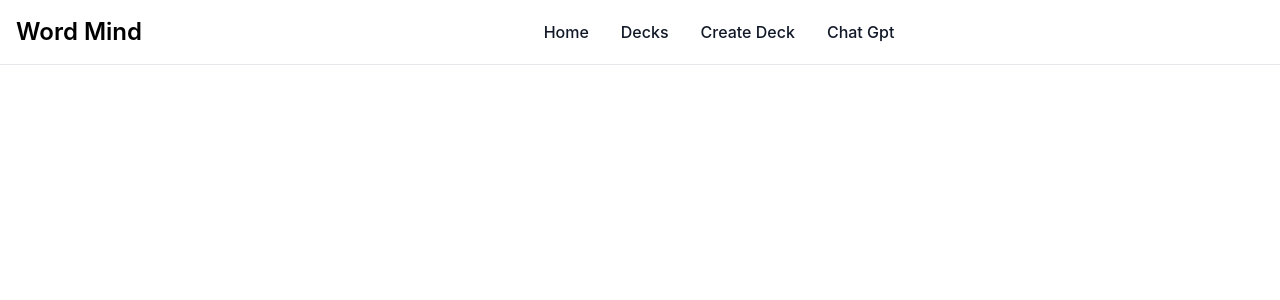
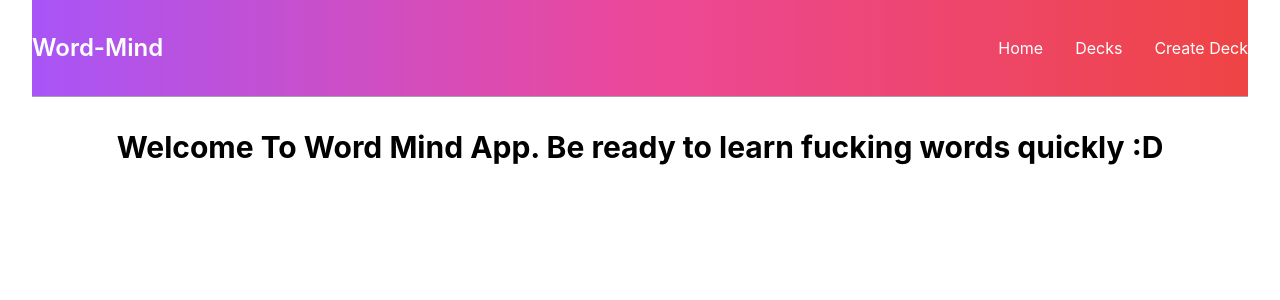
Before and after one commit to altuntas-mustafa/word-mind, a React (Create React App) app in the folder word-mind/: page / in a window 1280 px wide. Shown: the top 300 px of the page. Built offline with nearby package versions, Linux system fonts and the light colour scheme.

Commit message:
navbar and hamburger menu created

```diff
--- a/word-mind/src/App.js
+++ b/word-mind/src/App.js
@@ -1,63 +1,40 @@
 import React from 'react';
-import { BrowserRouter as Router, Routes, Route, Link } from 'react-router-dom';
+import { BrowserRouter as Router, Routes, Route } from 'react-router-dom';
 import { Provider } from 'react-redux';
 import store from '../src/redux/store';
+import './App.css';
+import Header from '../src/Components/JS/Header';
 import Deck from './Components/JS/Deck';
-import Flashcards from './Components/JS/Flashcards';
-import './App.css';
 import AddDeck from './Components/JS/AddDeck';
 import ChatGpt from './ExternalApi/ChatGpt';
+import Flashcards from './Components/JS/Flashcards';
 
 function App() {
   return (
     <Provider store={store}>
       <Router>
-
-          <nav className="bg-white dark:bg-gray-900 fixed w-full z-20 top-0 left-0 border-b border-gray-200 dark:border-gray-600">
-          <div className="max-w-screen-xl flex flex-wrap items-center justify-between mx-auto p-4">
-  <a href="https://flowbite.com/" className="flex items-center">
-      <span className="self-center text-2xl font-semibold whitespace-nowrap dark:text-white">Word Mind</span>
-  </a>
-  <div className="flex md:order-2">
-
-  </div>
-  <div className="items-center justify-between hidden w-full md:flex md:w-auto md:order-1" id="navbar-sticky">
-    <ul className="flex flex-col p-4 md:p-0 mt-4 font-medium border border-gray-100 rounded-lg bg-gray-50 md:flex-row md:space-x-8 md:mt-0 md:border-0 md:bg-white dark:bg-gray-800 md:dark:bg-gray-900 dark:border-gray-700">
-    <Routes>
+        <div className="container mx-auto mb-8 px-8">
+          <Header />
+          <h1 className="mt-8 text-center text-3xl font-bold">
+            Welcome To Word Mind App. Be ready to learn fucking words quickly :D
+          </h1>
+          <Routes>
             <Route path="/" element={<Home />} />
             <Route path="/decks" element={<Deck />} />
             <Route path="/createdecks" element={<AddDeck />} />
             <Route path="/chatgpt" element={<ChatGpt />} />
-            <Route path="/languages/:language/decks/:deckName" element={<Flashcards />} /> {/* Update this route */}
-            </Routes>
-      <li>
-        <Link href="#" className="block py-2 pl-3 pr-4 text-gray-900 rounded hover:bg-gray-100 md:hover:bg-transparent md:hover:text-blue-700 md:p-0 md:dark:hover:text-blue-500 dark:text-white dark:hover:bg-gray-700 dark:hover:text-white md:dark:hover:bg-transparent dark:border-gray-700" to={"/"}> Home</Link>
-      </li>
-      <li>
-        <Link href="#" className="block py-2 pl-3 pr-4 text-gray-900 rounded hover:bg-gray-100 md:hover:bg-transparent md:hover:text-blue-700 md:p-0 md:dark:hover:text-blue-500 dark:text-white dark:hover:bg-gray-700 dark:hover:text-white md:dark:hover:bg-transparent dark:border-gray-700" to={"/decks"} >Decks</Link>
-      </li>
-      <li>
-        <Link href="#" className="block py-2 pl-3 pr-4 text-gray-900 rounded hover:bg-gray-100 md:hover:bg-transparent md:hover:text-blue-700 md:p-0 md:dark:hover:text-blue-500 dark:text-white dark:hover:bg-gray-700 dark:hover:text-white md:dark:hover:bg-transparent dark:border-gray-700"to={"/createdecks"}> Create Deck </Link>
-      </li>
-      <li>
-        <Link href="#" className="block py-2 pl-3 pr-4 text-gray-900 rounded hover:bg-gray-100 md:hover:bg-transparent md:hover:text-blue-700 md:p-0 md:dark:hover:text-blue-500 dark:text-white dark:hover:bg-gray-700 dark:hover:text-white md:dark:hover:bg-transparent dark:border-gray-700" to={"/chatgpt"} >Chat Gpt </Link>
-      </li>
-
-    </ul>
-  </div>
-  </div>
-
-          </nav>
+            <Route path="/languages/:language/decks/:deckName" element={<Flashcards />} />
+          </Routes>
+        </div>
       </Router>
     </Provider>
   );
 }
 
 function Home() {
-
   return (
     <div>
-
+      {/* Your Home component content */}
     </div>
   );
 }
--- a/word-mind/src/Components/JS/Deck.js
+++ b/word-mind/src/Components/JS/Deck.js
@@ -54,48 +54,50 @@ const Deck = () => {
   }, []);
 
   return (
-    <div className="deck-container">
-      <h1 className="deck-title">Language Page</h1>
-      <div className="options">
-        <div className="toggle-container">
-          <label>
-            Random Order:{" "}
+    <div className="p-4">
+      <h1 className="text-2xl font-bold mb-4">Language Page</h1>
+      <div className="flex space-x-4 mb-4">
+        <div className="flex items-center">
+          <label className="flex items-center space-x-2">
             <input
               type="checkbox"
+              className="form-checkbox"
               checked={isRandomOrder}
               onChange={() => dispatch(setOrder(!isRandomOrder))}
             />
+            <span>Random Order</span>
           </label>
-          <label>
-            Random Sidee:{" "}
+        </div>
+        <div className="flex items-center">
+          <label className="flex items-center space-x-2">
             <input
               type="checkbox"
+              className="form-checkbox"
               checked={isFrontDisplayed}
               onChange={() => dispatch(setDisplayOrder(!isFrontDisplayed))}
             />
+            <span>Random Side</span>
           </label>
         </div>
       </div>
-      <div className="language-list-container">
-        <ul className="language-list">
+      <div className="space-y-4">
         {languages.map((language) => (
-            <li key={language.id} className="language-item">
-              <h2 className="language-name">{language.id}</h2>
-              <ul className="deck-list">
+          <div key={language.id}>
+            <h2 className="text-xl font-semibold mb-2">{language.id}</h2>
+            <ul className="space-y-2">
               {language.decks.map((deck) => (
-                  <li key={deck.id} className="deck-item">
+                <li key={deck.id}>
                   <Link
                     to={`/languages/${encodeURIComponent(language.id)}/decks/${encodeURIComponent(deck.name)}`}
-                      className="deck-link"
+                    className="text-blue-500 hover:underline"
                   >
                     {deck.name}
                   </Link>
                 </li>
               ))}
             </ul>
-            </li>
+          </div>
         ))}
-        </ul>
       </div>
     </div>
   );
--- /dev/null
+++ b/word-mind/src/Components/JS/Header.js
@@ -0,0 +1,89 @@
+import { useState } from "react";
+
+export default function Header() {
+  const [isNavOpen, setIsNavOpen] = useState(false);
+
+  return (
+    <div className="bg-gradient-to-r from-purple-500 via-pink-500 to-red-500 border-b border-gray-400 py-8 ">
+      <div className="container mx-auto flex items-center justify-between">
+        <a href="/" className="text-2xl font-semibold whitespace-nowrap text-white hover:text-yellow-300">
+          Word-Mind
+        </a>
+        <nav>
+          <section className="MOBILE-MENU flex lg:hidden">
+            <div
+              className="HAMBURGER-ICON space-y-2"
+              onClick={() => setIsNavOpen((prev) => !prev)}
+            >
+              <span className="block h-0.5 w-8 animate-pulse bg-gray-600"></span>
+              <span className="block h-0.5 w-8 animate-pulse bg-gray-600"></span>
+              <span className="block h-0.5 w-8 animate-pulse bg-gray-600"></span>
+            </div>
+
+            <div className={isNavOpen ? "showMenuNav" : "hideMenuNav"}>
+              <div
+                className="absolute top-0 right-0 px-8 py-8"
+                onClick={() => setIsNavOpen(false)}
+              >
+                <svg
+                  className="h-8 w-8 text-gray-600"
+                  viewBox="0 0 24 24"
+                  fill="none"
+                  stroke="currentColor"
+                  strokeWidth="2"
+                  strokeLinecap="round"
+                  strokeLinejoin="round"
+                >
+                  <line x1="18" y1="6" x2="6" y2="18" />
+                  <line x1="6" y1="6" x2="18" y2="18" />
+                </svg>
+              </div>
+              <ul className="flex flex-col items-center justify-between min-h-[250px] bg-white backdrop-blur-md rounded-lg p-6 space-y-4">
+                <li>
+                  <a href="/" className="text-gray-700 hover:text-yellow-300">Home</a>
+                </li>
+                <li>
+                  <a href="/decks" className="text-gray-700 hover:text-yellow-300">Decks</a>
+                </li>
+                <li>
+                  <a href="/createdecks" className="text-gray-700 hover:text-yellow-300">Create Deck</a>
+                </li>
+              </ul>
+            </div>
+          </section>
+
+          <ul className="DESKTOP-MENU hidden space-x-8 lg:flex">
+            <li>
+              <a href="/" className="text-white hover:text-yellow-300">Home</a>
+            </li>
+            <li>
+              <a href="/decks" className="text-white hover:text-yellow-300">Decks</a>
+            </li>
+            <li>
+              <a href="/createdecks" className="text-white hover:text-yellow-300">Create Deck</a>
+            </li>
+          </ul>
+        </nav>
+      </div>
+      <style>{`
+        .hideMenuNav {
+          display: none;
+        }
+        .showMenuNav {
+          display: block;
+          position: fixed;
+          width: 100%;
+          height: 100vh;
+          top: 0;
+          left: 0;
+          background: white;
+          z-index: 10;
+          display: flex;
+          flex-direction: column;
+          justify-content: space-evenly;
+          align-items: center;
+        }
+      `}</style>
+    </div>
+  );
+}
--- /dev/null
+++ b/word-mind/src/deneme.js
@@ -0,0 +1,24 @@
+import React, { useState } from 'react';
+import { BrowserRouter as Router, Route, Link } from 'react-router-dom';
+import { Provider } from 'react-redux';
+import store from '../src/redux/store';
+import './App.css';
+import Header from '../src/Components/JS/Header';
+
+function App() {
+  return (
+    <Provider store={store}>
+      <Router>
+        <div className="container mx-auto mb-8 px-8">
+          <Header />
+          <h1 className="mt-8 text-center text-3xl font-bold">
+            Your App's Main Content
+          </h1>
+          {/* Your Routes */}
+        </div>
+      </Router>
+    </Provider>
+  );
+}
+
+export default App;
--- a/word-mind/src/index.css
+++ b/word-mind/src/index.css
@@ -1,6 +1,7 @@
 @import './styles.css';
 body {
   margin: 0;
+  padding: 0;
   font-family: -apple-system, BlinkMacSystemFont, 'Segoe UI', 'Roboto', 'Oxygen',
     'Ubuntu', 'Cantarell', 'Fira Sans', 'Droid Sans', 'Helvetica Neue',
     sans-serif;
```
Also changed, not shown: word-mind/src/logo.svg (deleted). Lines whose indentation alone changed are shown as unchanged.
